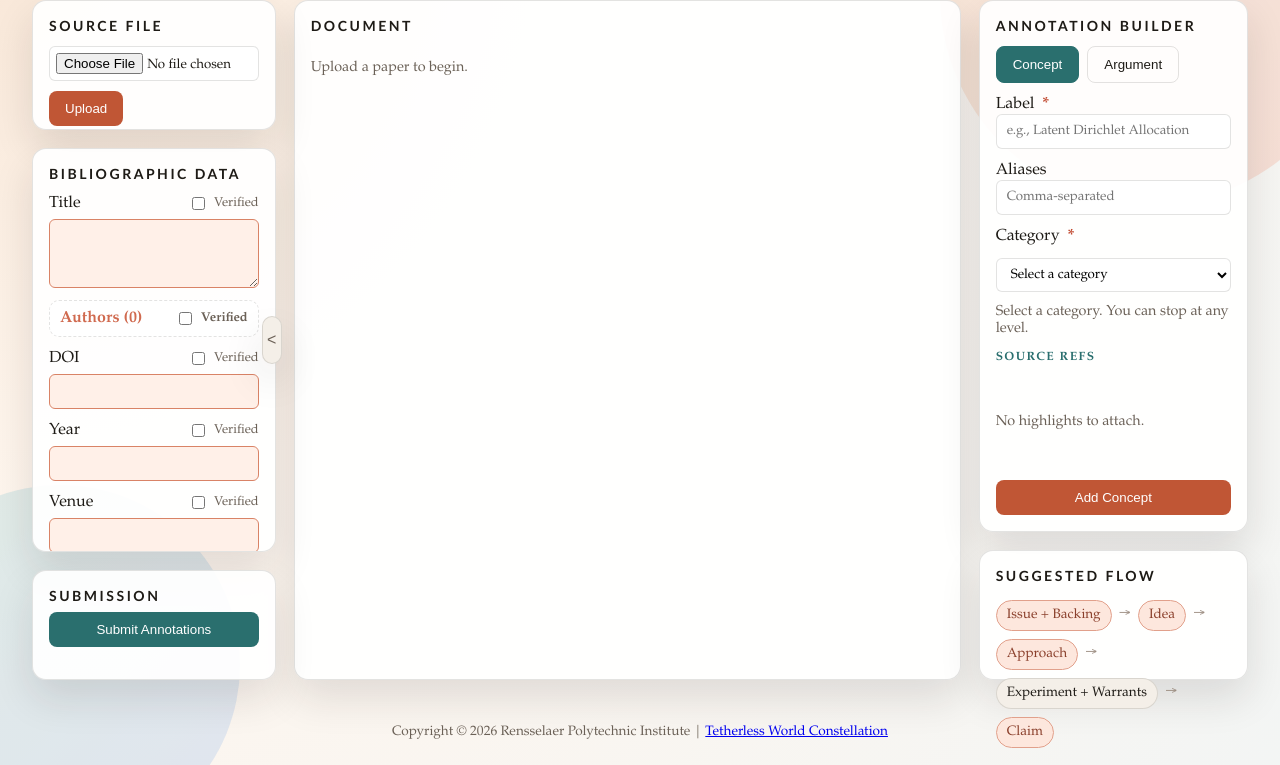
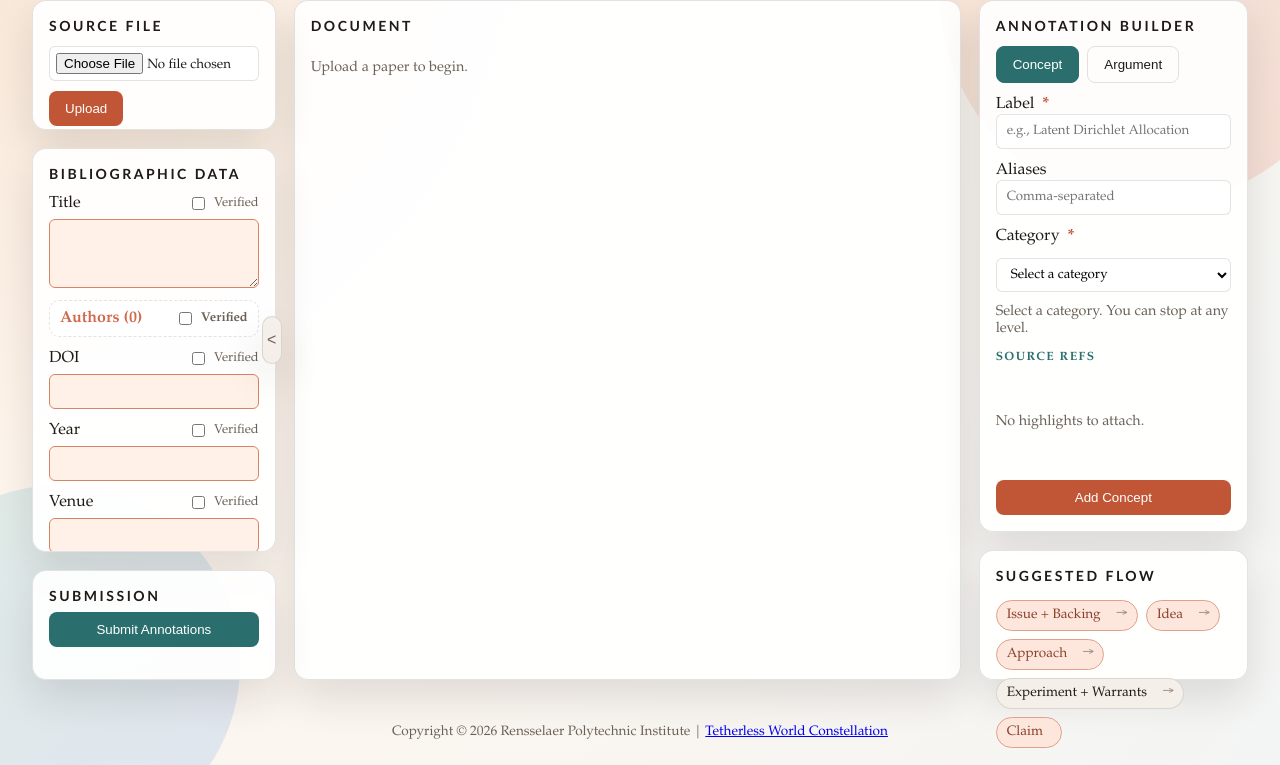
Before and after one commit to nipdep/idea-annotation, a website: page public/index.html in a window 1280 px wide. Shown: the part 95-860 px from the top of the page. Drawn offline with nearby package versions, Linux system fonts and the light colour scheme.

Commit message:
[bug fix] context overflow issue in "suggested flow"

```diff
--- a/public/app.js
+++ b/public/app.js
@@ -379,7 +379,7 @@ function renderFlowGuide() {
     { label: "Claim", required: ["claim", "central argument"] },
   ];
 
-  steps.forEach((step, index) => {
+  steps.forEach((step) => {
     const item = document.createElement("div");
     const requiredMissing = (step.required || []).every((type) => !present.has(type));
     const optionalHit = (step.optional || []).some((type) => present.has(type));
@@ -388,13 +388,6 @@ function renderFlowGuide() {
     item.className = `flow-item${isDone ? " done" : ""}${step.required?.length && requiredMissing ? " missing" : ""}`;
     item.textContent = step.label;
     container.appendChild(item);
-
-    if (index < steps.length - 1) {
-      const arrow = document.createElement("span");
-      arrow.className = "flow-arrow";
-      arrow.textContent = "→";
-      container.appendChild(arrow);
-    }
   });
 }
 
--- a/public/styles.css
+++ b/public/styles.css
@@ -1021,6 +1021,7 @@ mark.used {
   border: 1px solid var(--border);
   background: #f4efe8;
   color: var(--ink);
+  white-space: nowrap;
 }
 
 .flow-item.done {
@@ -1035,9 +1036,16 @@ mark.used {
   color: #8a3f2b;
 }
 
-.flow-arrow {
+.flow-item::after {
+  content: "→";
   color: #9c8d81;
   font-size: 0.9rem;
+  margin-left: 8px;
+}
+
+.flow-item:last-child::after {
+  content: "";
+  margin-left: 0;
 }
 
 .badge {
```
